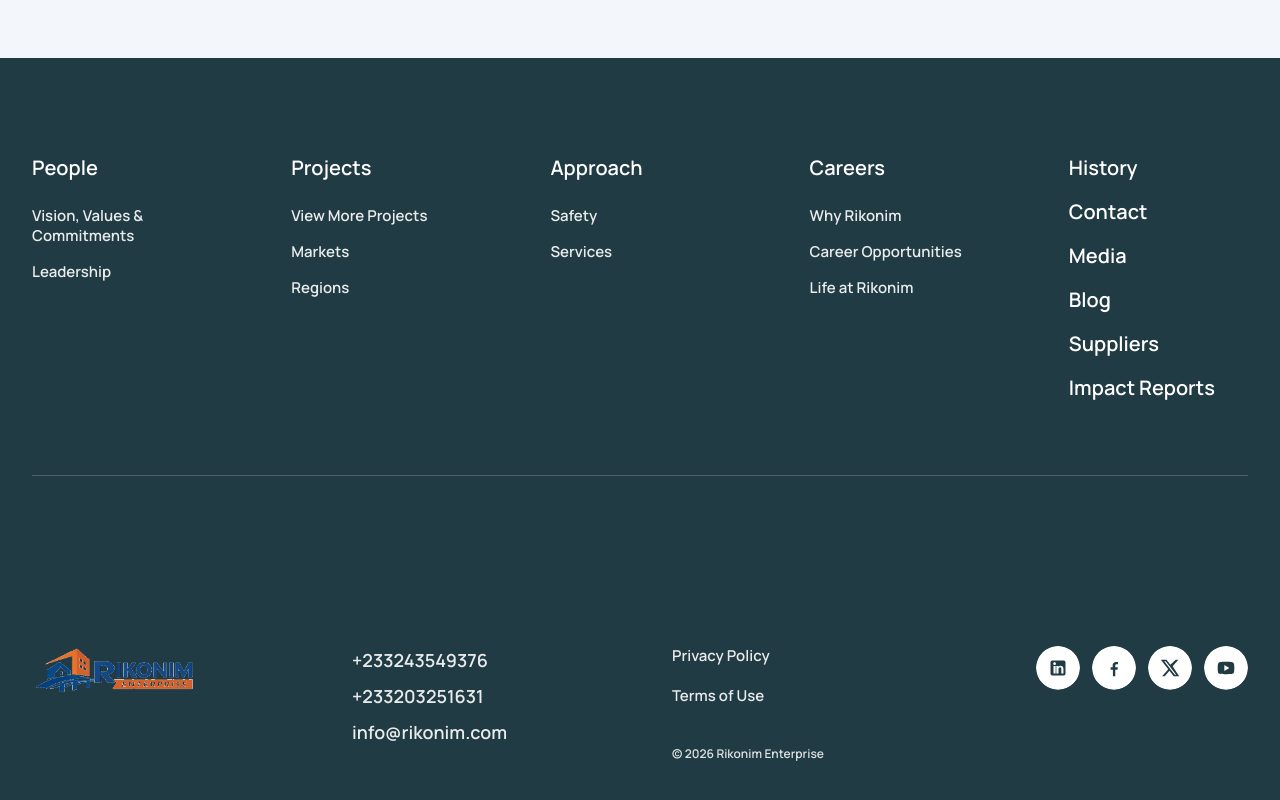
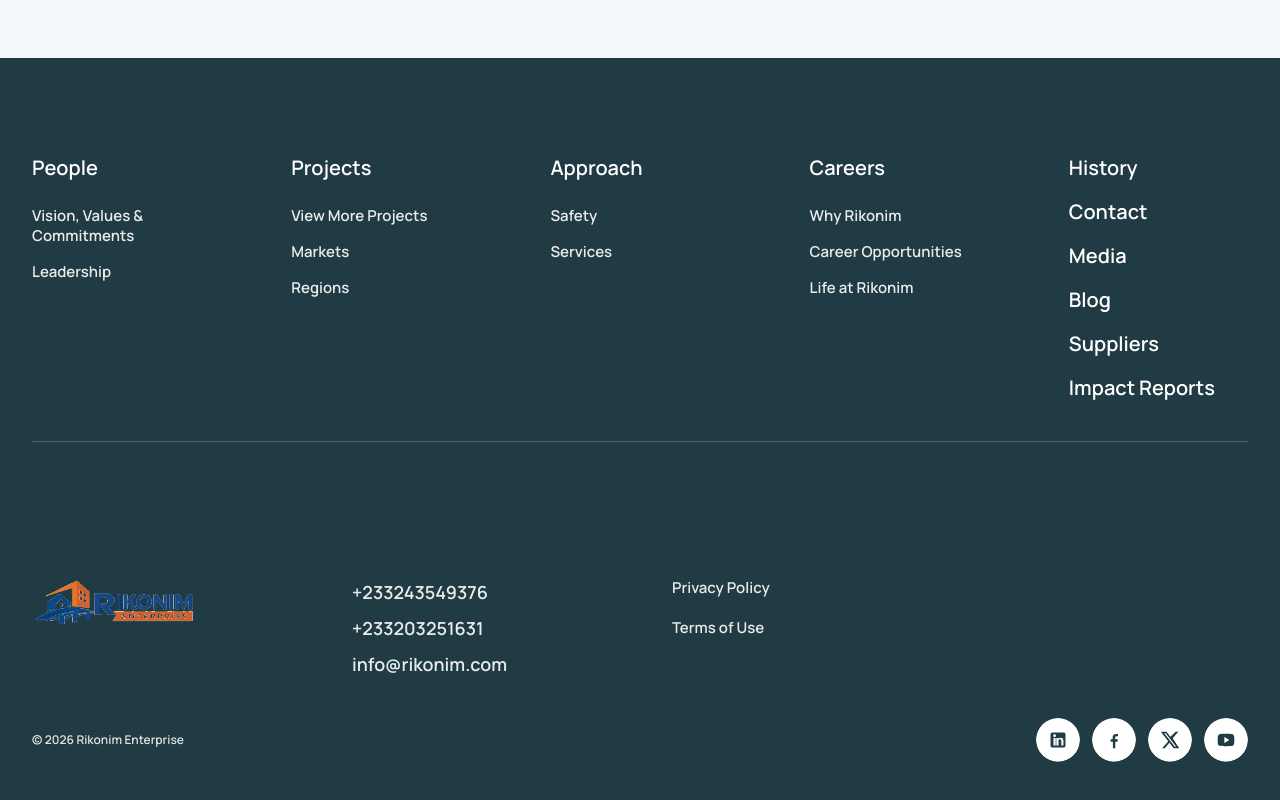
Before and after one commit to chillboy0101/rikonim-enterprise, a Next.js app: page / in a window 1280 px wide. Shown: the part 4224-5024 px from the top of the page. Built offline with nearby package versions, Linux system fonts and the light colour scheme; no server answers.

Commit message:
Align footer social and copyright; reduce lg footer height

```diff
--- a/src/components/SiteFooter.tsx
+++ b/src/components/SiteFooter.tsx
@@ -11,7 +11,7 @@
 
   return (
     <footer className="overflow-x-hidden bg-brand-blueDark text-white subpixel-antialiased">
-      <Container className="flex flex-col lg:min-h-screen">
+      <Container className="flex flex-col xl:min-h-screen">
         <nav
           className="grid gap-y-14 pt-20 sm:grid-cols-2 md:pt-24 md:grid-cols-3 md:gap-x-12 lg:grid-cols-5 lg:gap-x-20"
           aria-label="footer navigation"
@@ -102,14 +102,14 @@
           </div>
         </nav>
 
-        <div className="hidden lg:block lg:flex-1" />
+        <div className="hidden xl:block xl:flex-1" />
 
-        <div className="mt-12 h-px w-full bg-white/20 md:my-6 lg:my-2" />
+        <div className="mt-12 h-px w-full bg-white/20 md:my-6 xl:my-2" />
 
-        <div className="hidden lg:block lg:flex-1" />
+        <div className="hidden xl:block xl:flex-1" />
 
-        <div className="grid gap-10 pb-20 pt-8 md:grid-cols-2 md:gap-x-12 md:py-24 lg:grid-cols-12 lg:items-start lg:gap-x-16 lg:py-24">
-          <div className="grid min-w-0 gap-10 md:col-span-1 lg:col-span-9 lg:grid-cols-3 lg:gap-x-16">
+        <div className="grid gap-10 pb-20 pt-8 md:grid-cols-2 md:gap-x-12 md:py-24 lg:grid-cols-12 lg:items-start lg:gap-x-16 lg:py-20 xl:py-24">
+          <div className="grid min-w-0 gap-10 md:col-span-2 lg:col-span-9 lg:grid-cols-3 lg:gap-x-16">
             <div className="min-w-0">
               <Link href="/" className="inline-flex items-start">
                 <BrandLogo className="h-12 w-[210px] sm:h-12 sm:w-[240px]" />
@@ -142,12 +142,11 @@
                   Terms of Use
                 </Link>
               </nav>
-
-              <p className="mt-12 text-xs font-semibold text-white/85 md:mt-10">© {new Date().getFullYear()} {site.name}</p>
             </div>
           </div>
 
-          <div className="flex min-w-0 flex-col items-center md:col-span-1 md:items-end lg:col-span-3 lg:pl-10">
+          <div className="flex min-w-0 flex-col items-center gap-6 md:col-span-2 md:flex-row md:items-center md:justify-between lg:col-span-12">
+            <p className="text-xs font-semibold text-white/85">© {new Date().getFullYear()} {site.name}</p>
             <div className="flex w-full items-center justify-center gap-3 md:w-auto md:justify-end">
               <a
                 className="inline-flex aspect-square h-11 w-11 shrink-0 items-center justify-center overflow-hidden !rounded-full bg-white text-brand-blueDark transition-all duration-200 hover:bg-white hover:text-brand-orange hover:shadow-[0_0_28px_rgba(246,127,36,0.65)] hover:ring-4 hover:ring-brand-orange/25 focus:outline-none focus-visible:ring-4 focus-visible:ring-brand-orange/25"
```
